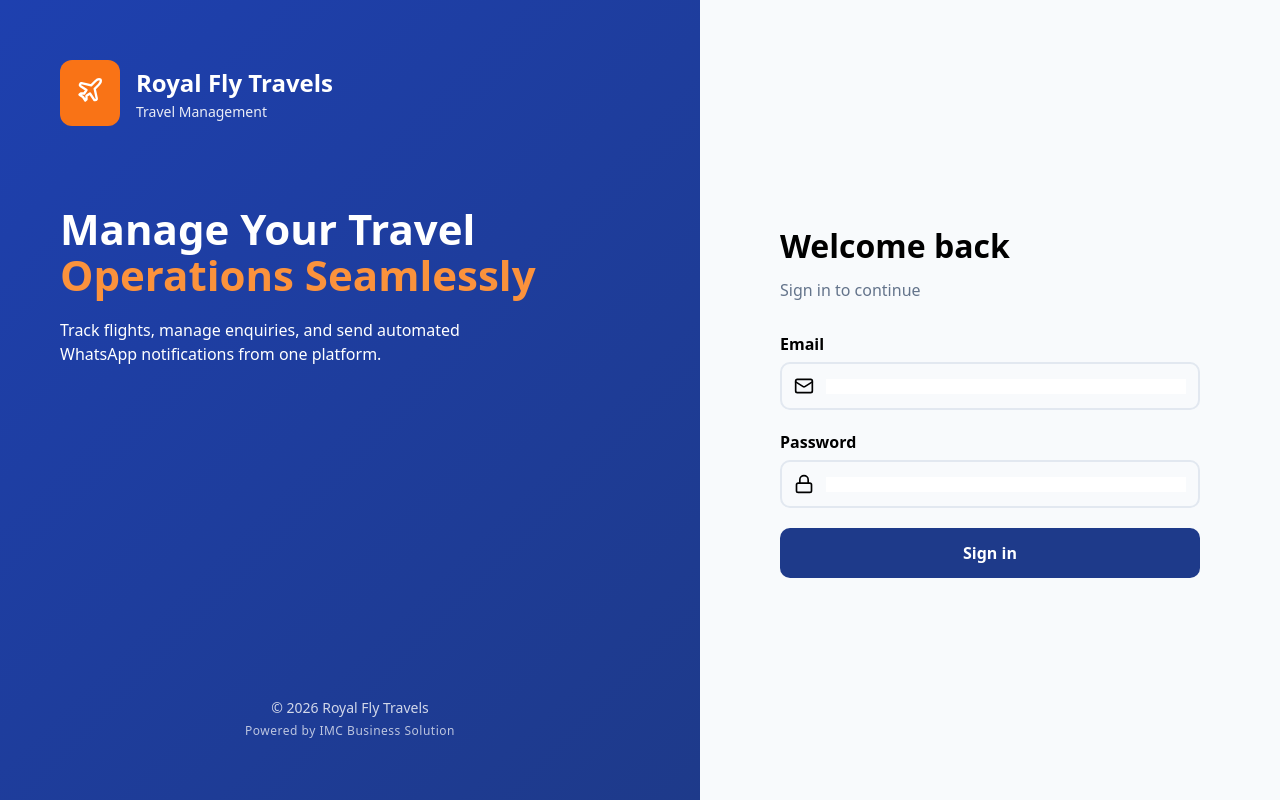
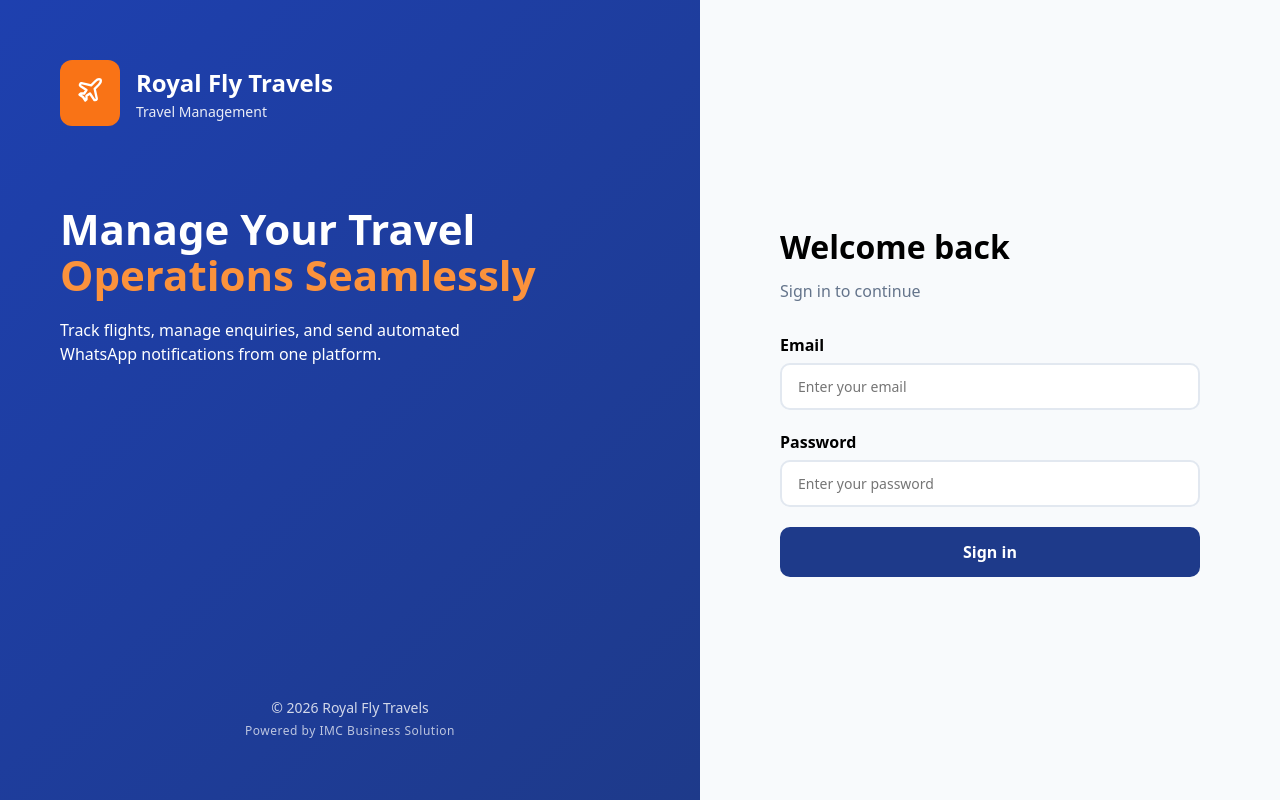
Before and after one commit to Amal06429/royal_fly_frontend, a React (Vite) app: page /login in a window 1280 px wide. Built offline with nearby package versions, Linux system fonts and the light colour scheme.

Commit message:
refactor: Simplify login form by removing icons and enhancing input styling
Co-authored-by: Copilot <copilot@github.com>

```diff
--- a/src/pages/login.jsx
+++ b/src/pages/login.jsx
@@ -1,5 +1,5 @@
 import React, { useState } from 'react'
-import { Plane, Mail, Lock } from 'lucide-react'
+import { Plane } from 'lucide-react'
 import { useNavigate } from 'react-router-dom'
 import api from '../services/api'
 
@@ -106,26 +106,22 @@ const LoginPage = ({ onLogin }) => {
 
             <form onSubmit={handleLogin}>
               <label style={styles.label}>Email</label>
-              <div style={styles.inputBox}>
-                <Mail size={20} />
               <input
                 type="email"
                 value={email}
                 onChange={(e) => setEmail(e.target.value)}
-                  style={styles.input}
+                placeholder="Enter your email"
+                style={styles.inputField}
               />
-              </div>
 
               <label style={styles.label}>Password</label>
-              <div style={styles.inputBox}>
-                <Lock size={20} />
               <input
                 type="password"
                 value={password}
                 onChange={(e) => setPassword(e.target.value)}
-                  style={styles.input}
+                placeholder="Enter your password"
+                style={styles.inputField}
               />
-              </div>
 
               <button type="submit" style={styles.button}>
                 Sign in
@@ -232,20 +228,16 @@ const styles = {
     display: 'block'
   },
 
-  inputBox: {
-    display: 'flex',
-    gap: 12,
-    alignItems: 'center',
+  inputField: {
+    width: '100%',
     border: '2px solid #e2e8f0',
-    padding: 12,
+    padding: '12px 16px',
     borderRadius: 10,
-    marginBottom: 20
-  },
-
-  input: {
-    border: 'none',
+    marginBottom: 20,
+    fontSize: 14,
     outline: 'none',
-    flex: 1
+    transition: 'border-color 0.3s',
+    fontFamily: 'system-ui'
   },
 
   button: {
```
Lines whose indentation alone changed are shown as unchanged.
